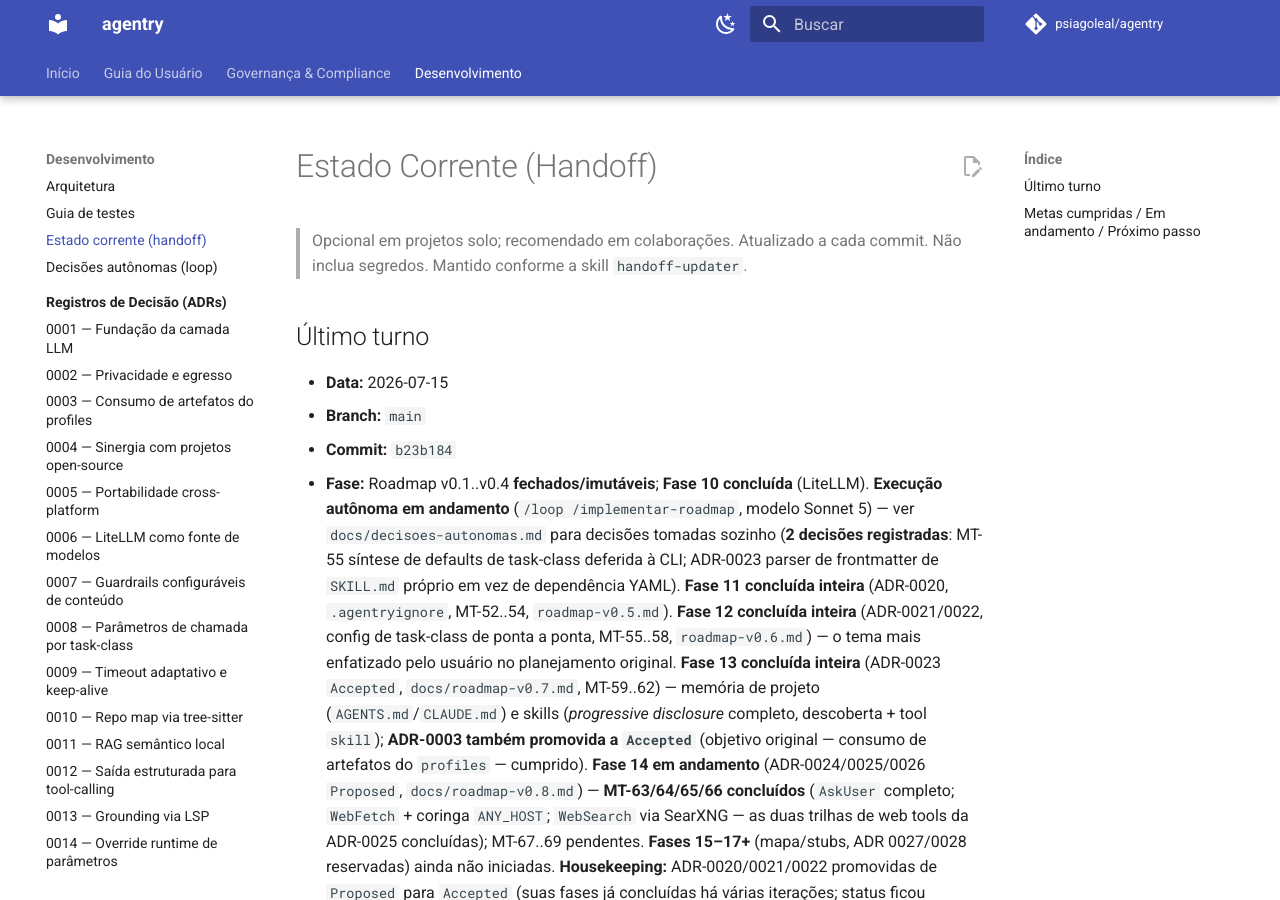
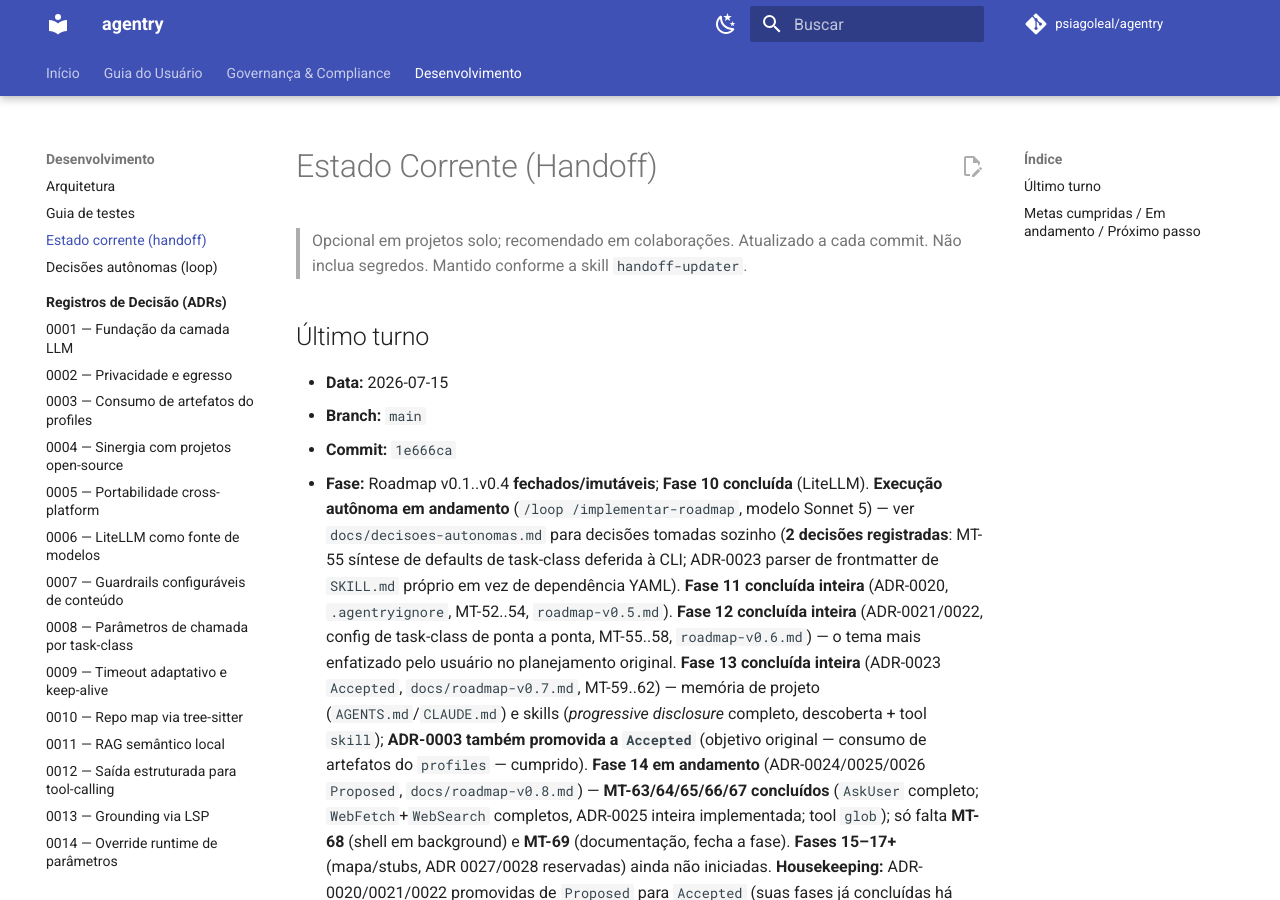
Before and after one commit to psiagoleal/agentry, an MkDocs documentation site: the page built from docs/CURRENT-STATE.md, in a window 1280 px wide and 900 px high. Built offline with MkDocs 1.6.1 and Material for MkDocs 9.7.7, drawn with Linux system fonts in a browser that asks for light colours; comment, search, counter and statistics services are not loaded.

Commit message:
docs(handoff): marca MT-67 concluído; próximo passo é o MT-68
roadmap-v0.8.md e CURRENT-STATE.md refletem a tool glob funcionando
de ponta a ponta; apontam MT-68 (shell em background) como próximo
passo.

{agente: Claude Code; modelo: claude-sonnet-5}

```diff
--- a/docs/CURRENT-STATE.md
+++ b/docs/CURRENT-STATE.md
@@ -9,7 +9,7 @@
 
 - **Data:** 2026-07-15
 - **Branch:** `main`
-- **Commit:** `b23b184`
+- **Commit:** `1e666ca`
 - **Fase:** Roadmap v0.1..v0.4 **fechados/imutáveis**; **Fase 10 concluída** (LiteLLM).
   **Execução autônoma em andamento** (`/loop /implementar-roadmap`, modelo Sonnet 5) — ver
   `docs/decisoes-autonomas.md` para decisões tomadas sozinho (**2 decisões registradas**:
@@ -21,12 +21,12 @@
   `docs/roadmap-v0.7.md`, MT-59..62) — memória de projeto (`AGENTS.md`/`CLAUDE.md`) e skills
   (*progressive disclosure* completo, descoberta + tool `skill`); **ADR-0003 também promovida a
   `Accepted`** (objetivo original — consumo de artefatos do `profiles` — cumprido). **Fase 14
-  em andamento** (ADR-0024/0025/0026 `Proposed`, `docs/roadmap-v0.8.md`) — **MT-63/64/65/66
-  concluídos** (`AskUser` completo; `WebFetch` + coringa `ANY_HOST`; `WebSearch` via SearXNG —
-  as duas trilhas de web tools da ADR-0025 concluídas); MT-67..69 pendentes. **Fases 15–17+**
-  (mapa/stubs, ADR 0027/0028 reservadas) ainda não iniciadas. **Housekeeping:**
-  ADR-0020/0021/0022 promovidas de `Proposed` para `Accepted` (suas fases já concluídas há
-  várias iterações; status ficou desatualizado).
+  em andamento** (ADR-0024/0025/0026 `Proposed`, `docs/roadmap-v0.8.md`) — **MT-63/64/65/66/67
+  concluídos** (`AskUser` completo; `WebFetch`+`WebSearch` completos, ADR-0025 inteira
+  implementada; tool `glob`); só falta **MT-68** (shell em background) e **MT-69**
+  (documentação, fecha a fase). **Fases 15–17+** (mapa/stubs, ADR 0027/0028 reservadas) ainda
+  não iniciadas. **Housekeeping:** ADR-0020/0021/0022 promovidas de `Proposed` para `Accepted`
+  (suas fases já concluídas há várias iterações; status ficou desatualizado).
 
 ## Metas cumpridas / Em andamento / Próximo passo
 
@@ -832,12 +832,21 @@
   registrada (MT-61/64/65) — não regressão. Nenhuma dependência nova. **Fecha as duas trilhas
   de web tools da ADR-0025 (MT-65/66).**
 
+- [x] **MT-67** — `crates/core/src/tools/glob.rs` (novo): `GlobTool` busca por padrão de
+  nome/caminho (`"**/*.rs"`) via `ignore::overrides::OverrideBuilder` + `WalkBuilder` (mesma
+  configuração já estabelecida em `fs.rs`/`repo_map.rs` — `standard_filters(false)` +
+  `add_custom_ignore_filename` + `git_ignore` + `require_git(false)`), respeitando
+  `.agentryignore`/`.claudeignore`/`context.gitignore.enabled`; resultado capado a 200 itens;
+  registrada sempre ativa (sem *toggle* próprio). 5 testes novos, 344 testes no core (339+5) +
+  52 na CLI, fmt/clippy limpos, `cargo build --release` verde. Smoke-test reproduz a mesma
+  limitação de *tool-calling* já registrada — não regressão, coberta pelos testes. Nenhuma
+  dependência nova.
+
 **Em andamento:** nada pendente no turno.
 
-**Próximo passo:** **MT-67** (`docs/roadmap-v0.8.md`, `crates/core/src/tools/glob.rs` novo) —
-tool `glob` via `ignore::overrides::OverrideBuilder` (já dependência, sem dependência nova),
-respeitando `.agentryignore`/`.claudeignore`. As Fases 15–17+ seguem só como mapa. Outros
-itens em aberto, sem
+**Próximo passo:** **MT-68** (`docs/roadmap-v0.8.md`, `crates/core/src/tools/shell.rs`) —
+tool `shell_background` (`start`/`output`/`stop`), extensão de `ShellPolicy`/MT-13, sobre
+`tokio::process`. As Fases 15–17+ seguem só como mapa. Outros itens em aberto, sem
 ticket: deploy do site MkDocs (GitHub Pages) — decisão explícita do usuário de
 não fazer ainda; CI multi-SO ainda não observado verde (falta um push que dispare a matriz);
 backlog independente do `ai-coding-agent-profiles` (ADRs 0001-0005 — RTK/OKF pendentes de
@@ -861,6 +870,7 @@
 
 | Data | Commit | Resumo | MT |
 |------|--------|--------|----|
+| 2026-07-15 | `1e666ca` | MT-67: tool glob (ADR-0026) | MT-67 |
 | 2026-07-15 | `b23b184` | MT-66: tool web_search via SearXNG configurável (ADR-0025) | MT-66 |
 | 2026-07-15 | `733fa63` | MT-65: tool web_fetch + coringa ANY_HOST na Allowlist (ADR-0025) | MT-65 |
 | 2026-07-15 | `ebfdb5d` | MT-64: InteractivePrompter + registro real da tool ask_user (ADR-0024) | MT-64 |
```
Also changed, not shown: docs/roadmap-v0.8.md (+4 -1 lines).
